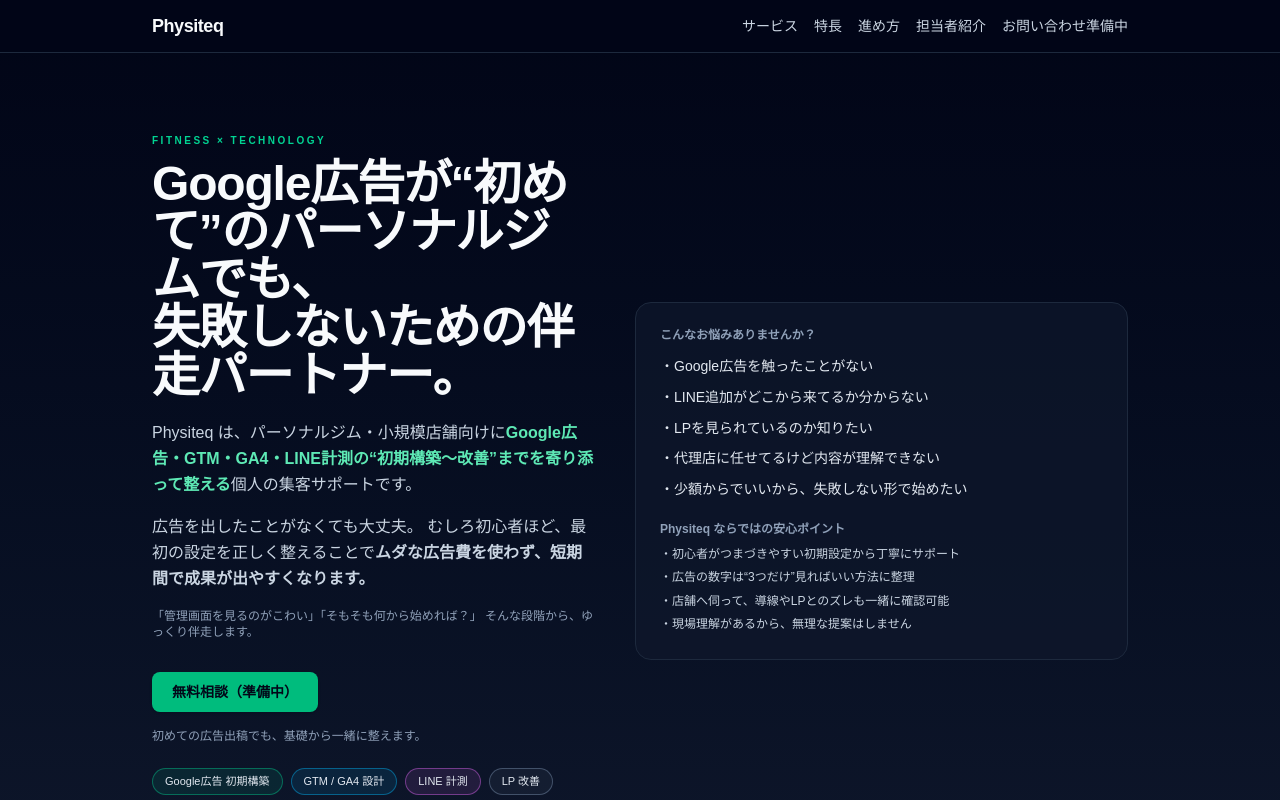
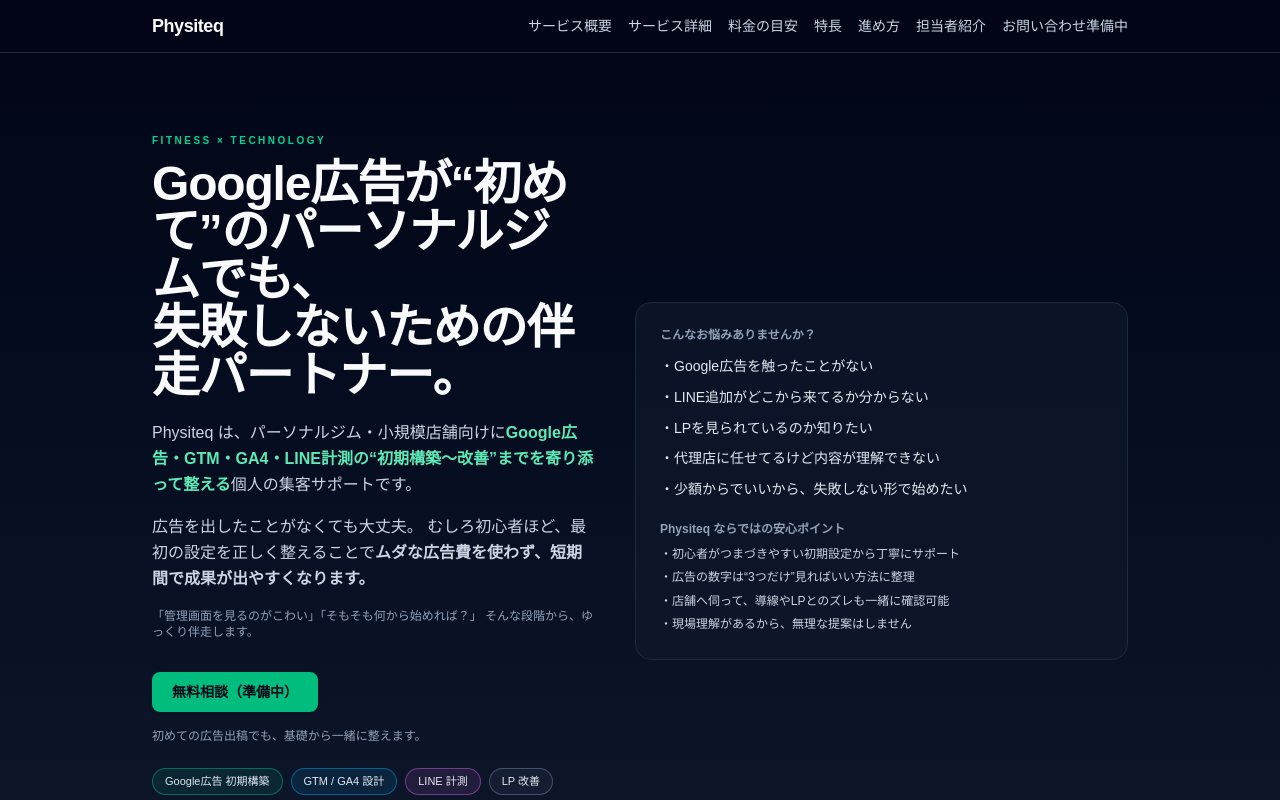
Before and after one commit to physiteqbiz/physiteq-site, a Next.js app: page / in a window 1280 px wide. Shown: the top 800 px of the page. Built offline with nearby package versions, Linux system fonts and the light colour scheme.

Commit message:
Refine Physiteq top page layout

```diff
--- a/app/page.tsx
+++ b/app/page.tsx
@@ -7,12 +7,14 @@
         <div className="mx-auto flex max-w-5xl flex-col gap-2 px-6 py-3 md:flex-row md:items-center md:justify-between">
           <div className="text-lg font-semibold tracking-tight">Physiteq</div>
           <nav className="flex flex-wrap gap-4 text-xs text-slate-300 md:text-sm">
-            <a href="#services" className="hover:text-white">サービス</a>
-            <a href="#strength" className="hover:text-white">特長</a>
-            <a href="#flow" className="hover:text-white">進め方</a>
-            <a href="/about" className="hover:text-white">担当者紹介</a>
-            <a href="#contact" className="hover:text-emerald-300">お問い合わせ準備中</a>
-          </nav>
+  <a href="#services" className="hover:text-white">サービス概要</a>
+  <a href="/services" className="hover:text-white">サービス詳細</a>
+  <a href="/pricing" className="hover:text-white">料金の目安</a>
+  <a href="#strength" className="hover:text-white">特長</a>
+  <a href="#flow" className="hover:text-white">進め方</a>
+  <a href="/about" className="hover:text-white">担当者紹介</a>
+  <a href="#contact" className="hover:text-emerald-300">お問い合わせ準備中</a>
+</nav>
         </div>
       </header>
 
```
